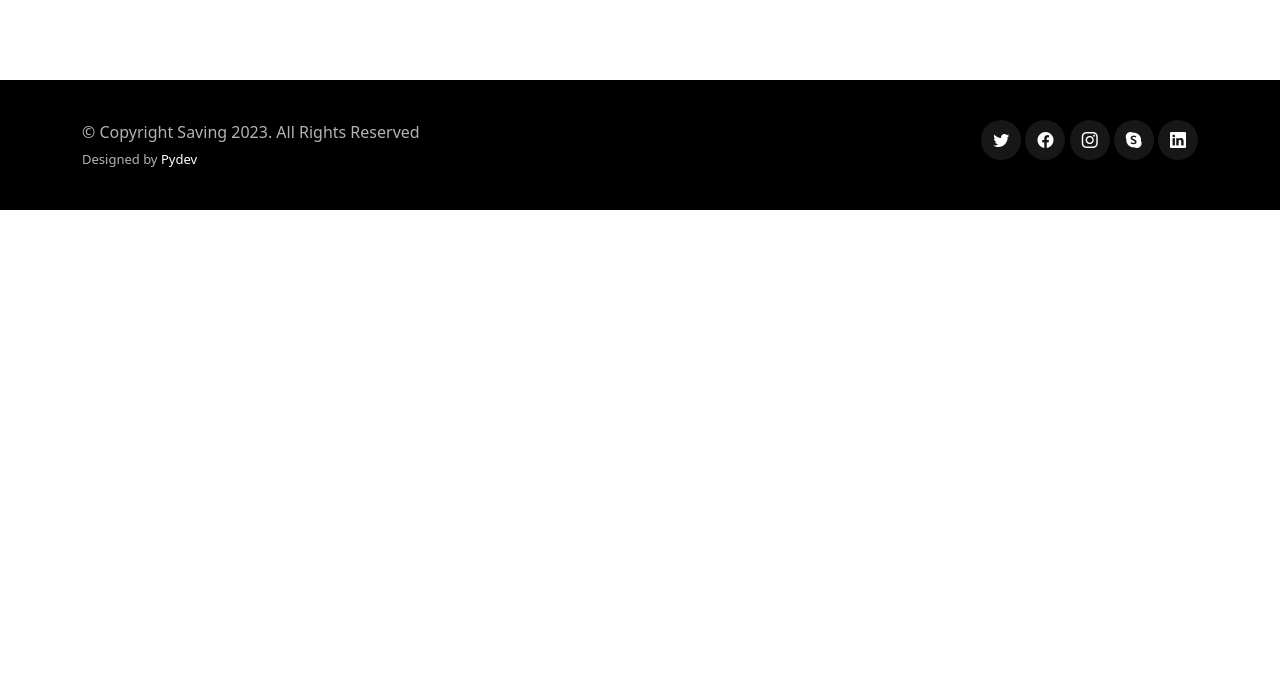
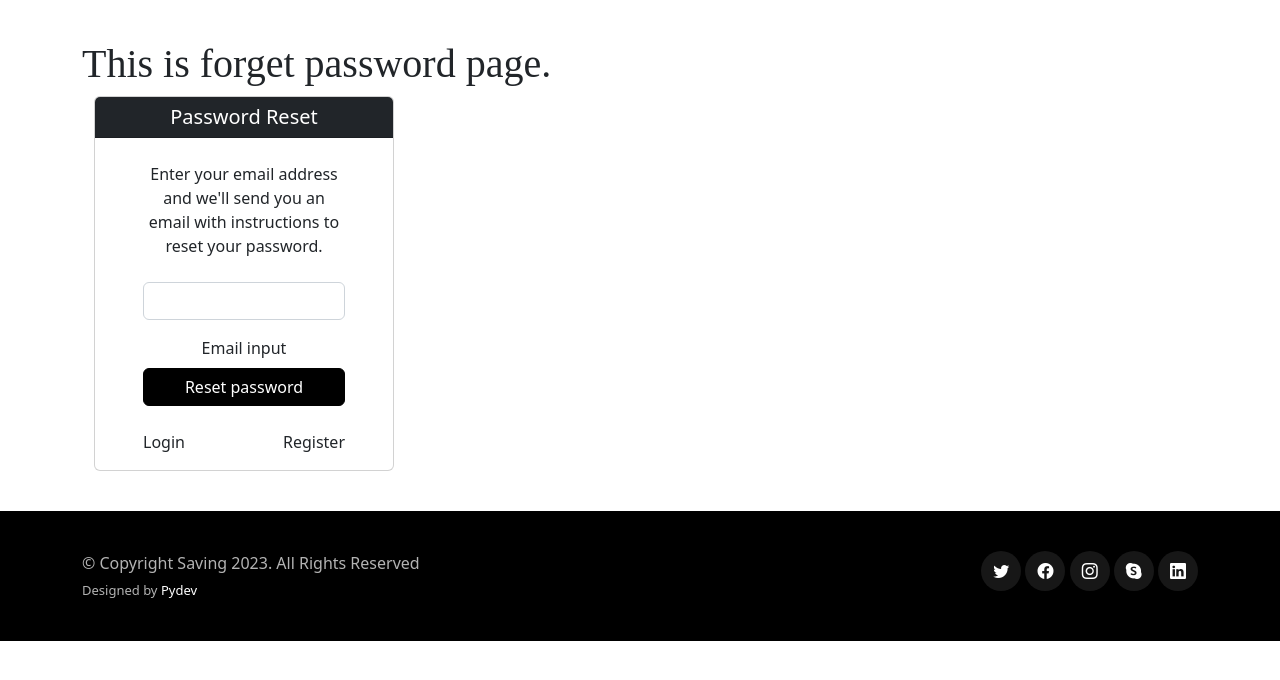
Before and after one commit to Dennismwendwa/bank_management, a Django app: template savingrecord/templates/accounts/forgot_password.html in a window 1280 px wide. Shown: the part 90-770 px from the top of the page. Run offline with Django 4.2, Linux system fonts and the light colour scheme; the template is opened without the code that fills it, so the values that code supplies are empty; some libraries are stand-ins or nearby versions.

Commit message:
created email template file and added forget password reset features

```diff
--- a/savingrecord/accounts/urls.py
+++ b/savingrecord/accounts/urls.py
@@ -3,7 +3,7 @@ from . import views
 from .views import PasswordResetCornfirmViewCustom #import for class bassed views
 
 urlpatterns = [
-	path("", views.register, name="register"),
+	path("register", views.register, name="register"),
     	path("login", views.login, name="login"),
 	path("logout", views.logout, name="logout"),
 	path("forgot-password", views.forgot_password, name="forgot_password"),
--- a/savingrecord/savingrecord/urls.py
+++ b/savingrecord/savingrecord/urls.py
@@ -19,7 +19,7 @@ from django.urls import path, include
 
 urlpatterns = [
     path('admin/', admin.site.urls),
-    path("", include("accounts.urls")),
+    path("accounts/", include("accounts.urls")),
     path("saving/", include("savings.urls")),
 
 
--- a/savingrecord/savings/urls.py
+++ b/savingrecord/savings/urls.py
@@ -2,5 +2,5 @@ from django.urls import path
 from . import views
 
 urlpatterns = [
-	path("saving", views.savings, name="savings"),
+	path("", views.savings, name="savings"),
 ]
--- a/savingrecord/templates/accounts/forgot_password.html
+++ b/savingrecord/templates/accounts/forgot_password.html
@@ -4,4 +4,36 @@
 {% block forgot_password %}
 <h1>This is forget password page.</h1>
 
+<div class="container">
+  <div class="card text-center" style="width: 300px">
+    <div class="card-header h5 text-white bg-primary">Password Reset</div>
+    <div class="card-body px-5">
+      <form action="{% url 'forgot_password' %}" method="POST">
+	{% csrf_token %}
+        <p class="card-text py-2">
+          Enter your email address and we'll send you an email with instructions
+          to reset your password.
+        </p>
+        <div class="form-outline">
+          <input
+            type="email"
+            id="typeEmail"
+            name="email"
+            class="form-control my-3"
+          />
+          <label class="form-label" for="typeEmail">Email input</label>
+        </div>
+        <button class="btn btn-primary w-100" type="submit">
+          Reset password
+        </button>
+
+        <div class="d-flex justify-content-between mt-4">
+          <a class="" href="{% url 'login' %}">Login</a>
+          <a class="" href="{% url 'register' %}">Register</a>
+        </div>
+      </form>
+    </div>
+  </div>
+</div>
+
 {% endblock %}
--- a/savingrecord/templates/accounts/layout.html
+++ b/savingrecord/templates/accounts/layout.html
@@ -96,11 +96,15 @@
       <section id="post" class="posts">
         <div class="container">
           <div class="align-items-center">
-            {% block main %}
+            {% block forgot_password %}
 
             {% endblock %}
 
- 	    {% block aboutus %}
+ 	    {% block password_reset_confirm %}
+
+      {% block password_reset_done %}
+
+      {% endblock %}
 
 	    {% endblock %}
 
--- a/savingrecord/templates/accounts/register.html
+++ b/savingrecord/templates/accounts/register.html
@@ -123,7 +123,9 @@
 
                 <p class="text-center text-muted mt-5 mb-0">
                   Have already an account?
-                  <a href="#!" class="fw-bold text-body"><u>Login here</u></a>
+                  <a href="{% url 'login' %}" class="fw-bold text-body"
+                    ><u>Login here</u></a
+                  >
                 </p>
               </form>
             </div>
```
Also changed, not shown: savingrecord/accounts/forms.py (+3 -7 lines), savingrecord/accounts/views.py (+22 -3 lines), savingrecord/savingrecord/settings.py (+14 -0 lines), savingrecord/templates/accounts/login.html (+4 -5 lines), savingrecord/templates/accounts/password_reset_confirm.html (+27 -4 lines), savingrecord/templates/accounts/password_reset_done.html (+11 -3 lines), savingrecord/templates/email_templates/password_reset_email.html (added, +17 -0 lines), savingrecord/db.sqlite3.
